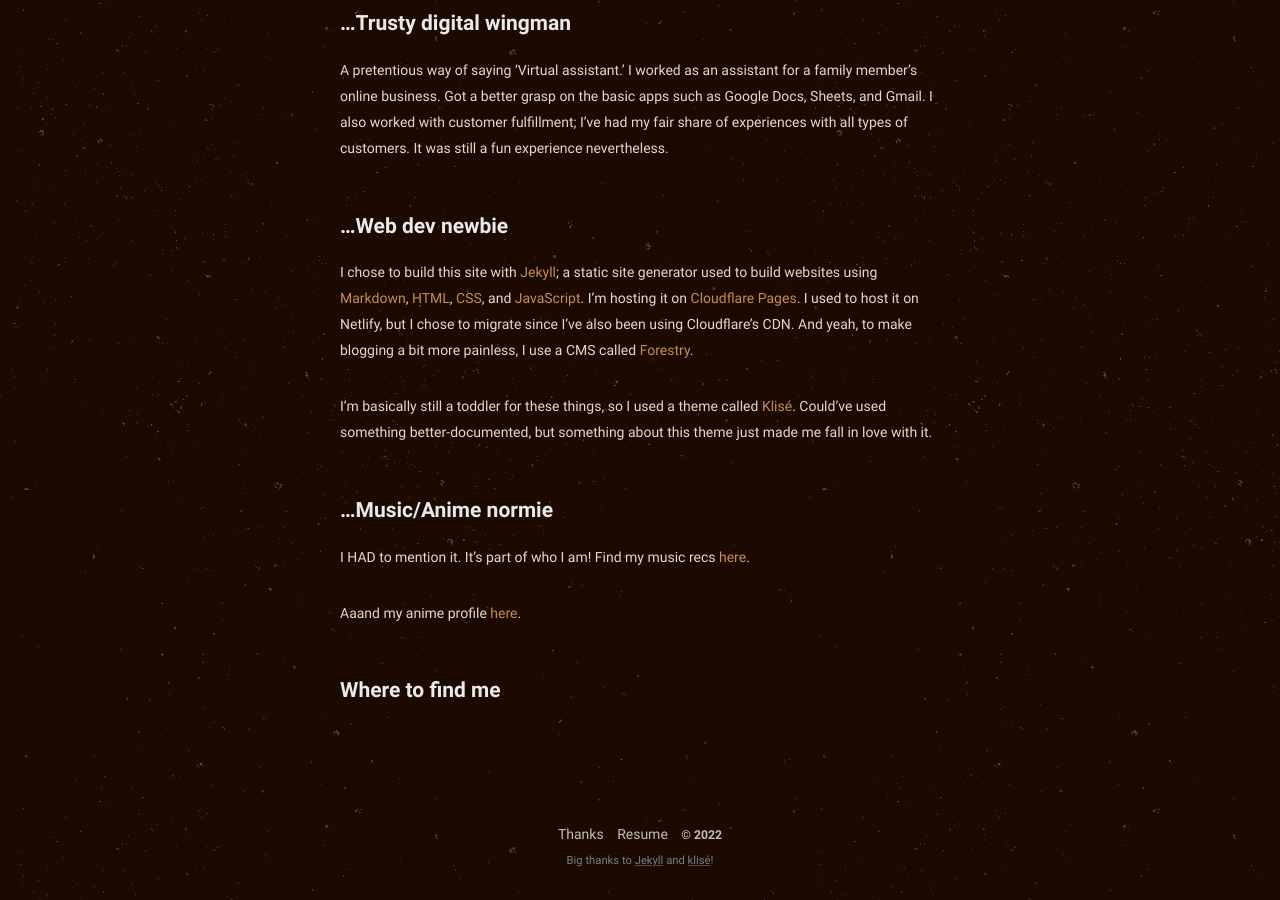
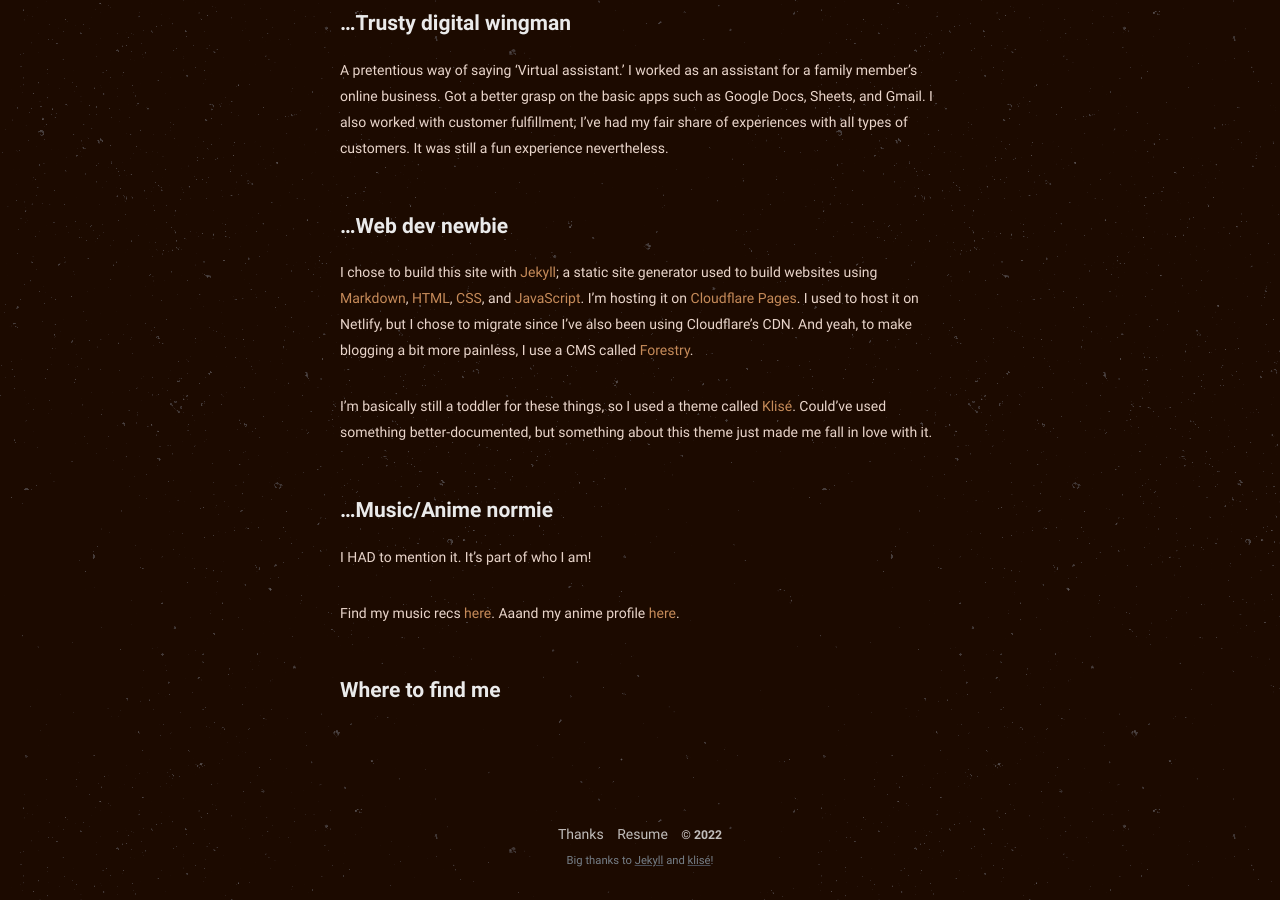
Before and after one commit to philippines69/carlcastroarchives, a Jekyll site: the page built from about.md, in a window 1280 px wide and 900 px high, scrolled down 1013 px. Built offline with Jekyll 4.4.1, drawn with Linux system fonts in a browser that asks for light colours.

```diff
--- a/about.md
+++ b/about.md
@@ -36,8 +36,8 @@ I'm basically still a toddler for these things, so I used a theme called [Klisé
 
 # ...Music/Anime normie
 
-I HAD to mention it. It's part of who I am! Find my music recs [here](https://www.carlcastroarchives.ml/archive/#Music).
+I HAD to mention it. It's part of who I am!
 
-Aaand my anime profile [here]().
+Find my music recs [here](https://www.carlcastroarchives.ml/archive/#Music). Aaand my anime profile [here]().
 
 # Where to find me
```
